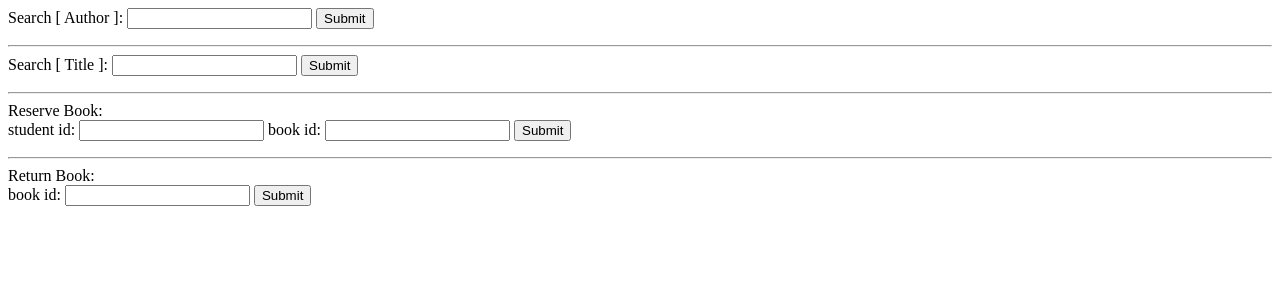
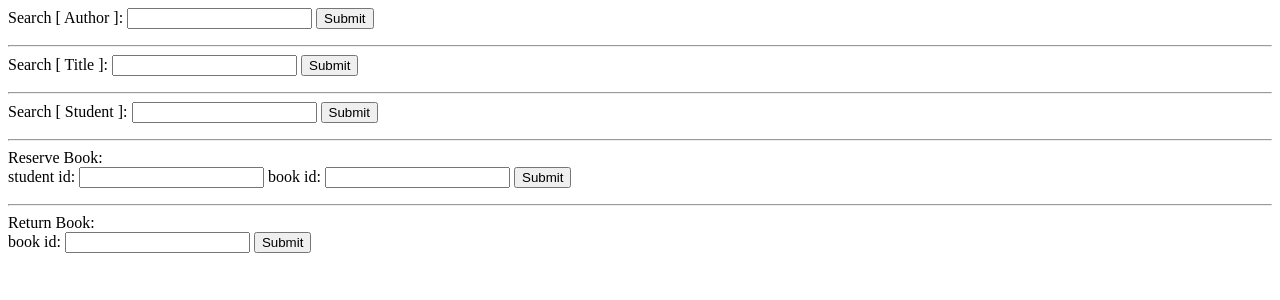
Before and after one commit to thewisenerd/task, a Flask app: page / in a window 1280 px wide. Shown: the top 300 px of the page. Run offline with Flask 2, Linux system fonts and the light colour scheme.

Commit message:
search student

```diff
--- a/server.py
+++ b/server.py
@@ -58,6 +58,37 @@ def search_title():
 		s += "<tr> <td>%s</td> <td>%s</td> <td>%s</td> <td>%s</td> </tr>" % (row[0], row[1], row[2], str(bool(row[3])))
 
 	return s
+
+@app.route("/search/student")
+def search_student():
+	q = request.args.get('q')
+	s = ""
+
+	if q == None:
+		return "missing search parameter q"
+
+	# TODO: SQL injection
+	cursor = conn.execute(" select * from reserves inner join books on reserves.BOOKID = books.ID where reserves.STUDENTID = %s and RETURNED is null; " % str(q))
+	req = cursor.fetchall()
+
+	if len(req) == 0:
+		return "no books issued"
+
+	s += "<table>";
+	s += "<tr>";
+	s += "<td>%s</td>" % ("ID")
+	s += "<td>%s</td>" % ("TITLE")
+	s += "<td>%s</td>" % ("AUTHOR")
+	s += "<td>%s</td>" % ("BORROWED")
+	s += "<td>%s</td>" % ("DUE")
+	s += "</tr>"
+
+	for row in req:
+		s += "<tr> <td>%s</td> <td>%s</td> <td>%s</td> <td>%s</td> <td>%s</td> </tr>" % (row[1], row[7], row[8], row[3], row[4])
+
+	return s
+
+
 
 @app.route("/reserve/book")
 def reserve_book():
--- a/templates/index.htm
+++ b/templates/index.htm
@@ -15,6 +15,14 @@
 
 <form target="_blank" action="/search/title" method="get">
 	Search [ Title ]: <input type="text" name="q">
+	<input type="submit" value="Submit">
+</form>
+
+
+<hr>
+
+<form target="_blank" action="/search/student" method="get">
+	Search [ Student ]: <input type="text" name="q">
 	<input type="submit" value="Submit">
 </form>
 
```
